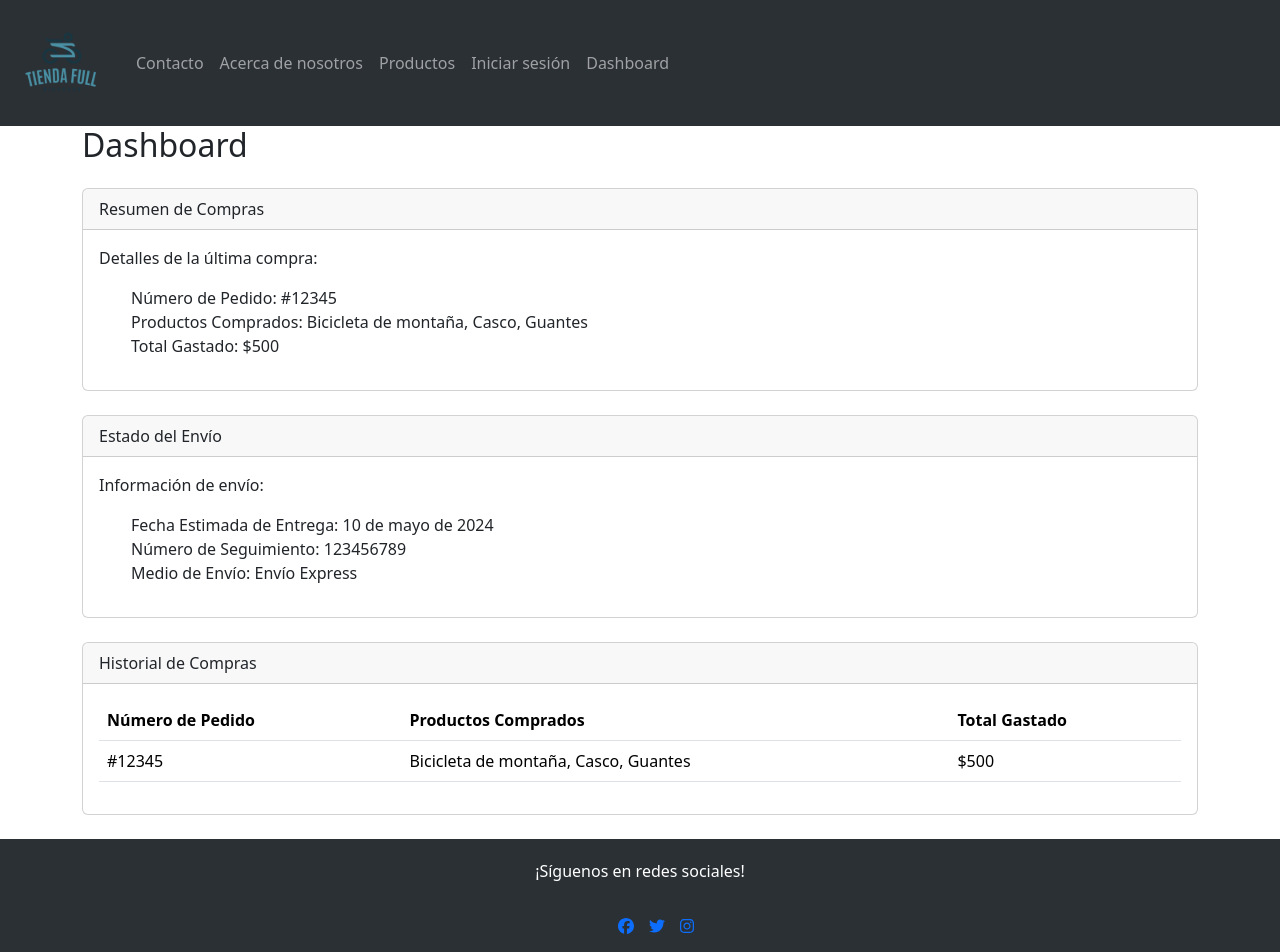
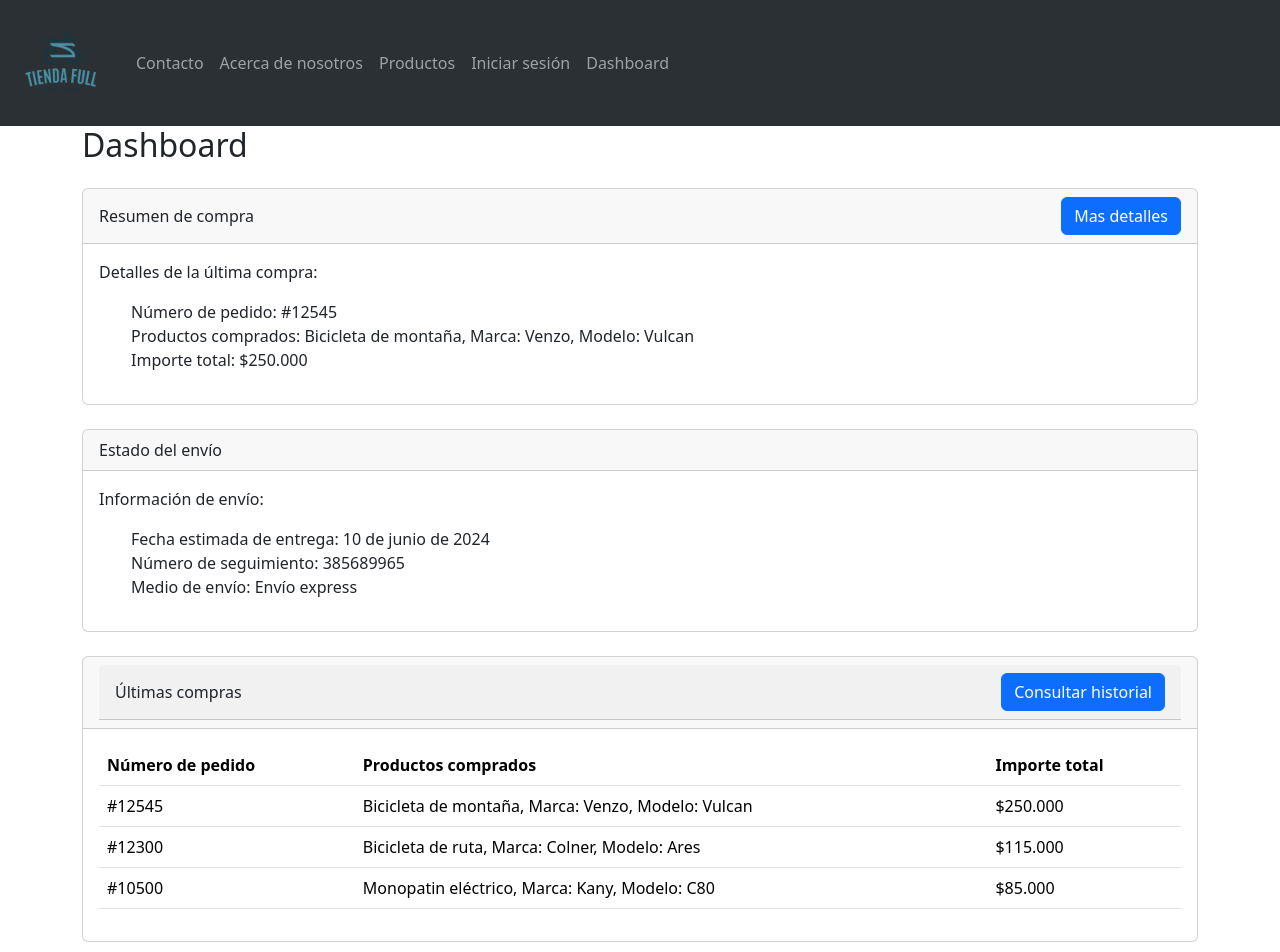
Before and after one commit to fedekrenn/tiendafull-ispc, an Angular app in the folder frontend/: page /Dashboard in a window 1280 px wide. Shown: the top 952 px of the page. Built offline with nearby package versions, Linux system fonts and the light colour scheme.

Commit message:
Se actualiza componte customer-dashboard y se agregan validaciones de email y password en componente login-page

```diff
--- a/frontend/src/app/components/customer-dashboard/customer-dashboard.component.html
+++ b/frontend/src/app/components/customer-dashboard/customer-dashboard.component.html
@@ -1,58 +1,71 @@
 <main>
     <div class="container">
         <h2>Dashboard</h2>
-
         <!-- Resumen de Compras -->
         <div class="card my-4">
-          <div class="card-header">
-            Resumen de Compras
+          <div class="card-header d-flex justify-content-between align-items-center">
+            <span>Resumen de compra</span>
+            <!-- Botón Consultar Detalle -->
+            <button class="btn btn-primary">Mas detalles</button>
           </div>
           <div class="card-body">
             <p>Detalles de la última compra:</p>
             <ul>
-              <li>Número de Pedido: #12345</li>
-              <li>Productos Comprados: Bicicleta de montaña, Casco, Guantes</li>
-              <li>Total Gastado: $500</li>
+              <li>Número de pedido: #12545</li>
+              <li>Productos comprados: Bicicleta de montaña, Marca: Venzo, Modelo: Vulcan</li>
+              <li>Importe total: $250.000</li>
+            </ul>
+          </div>
+        </div>
+        <!-- Estado del Envío -->
+        <div class="card my-4">
+          <div class="card-header">
+            Estado del envío
+          </div>
+          <div class="card-body">
+            <p>Información de envío:</p>
+            <ul>
+              <li>Fecha estimada de entrega: 10 de junio de 2024</li>
+              <li>Número de seguimiento: 385689965</li>
+              <li>Medio de envío: Envío express</li>
             </ul>
           </div>
         </div>
 
-        <!-- Estado del Envío -->
+        <!-- Últimas Compras -->
         <div class="card my-4">
           <div class="card-header">
-            Estado del Envío
-          </div>
-          <div class="card-body">
-            <p>Información de envío:</p>
-            <ul>
-              <li>Fecha Estimada de Entrega: 10 de mayo de 2024</li>
-              <li>Número de Seguimiento: 123456789</li>
-              <li>Medio de Envío: Envío Express</li>
-            </ul>
-          </div>
-        </div>
-
-        <!-- Historial de Compras -->
-        <div class="card my-4">
-          <div class="card-header">
-            Historial de Compras
+            <div class="card-header d-flex justify-content-between align-items-center">
+              <span>Últimas compras</span>
+              <!-- Botón Consultar Detalle -->
+              <button class="btn btn-primary">Consultar historial</button>
+            </div>
           </div>
           <div class="card-body">
             <table class="table">
               <thead>
                 <tr>
-                  <th>Número de Pedido</th>
-                  <th>Productos Comprados</th>
-                  <th>Total Gastado</th>
+                  <th>Número de pedido</th>
+                  <th>Productos comprados</th>
+                  <th>Importe total</th>
                 </tr>
               </thead>
               <tbody>
                 <tr>
-                  <td>#12345</td>
-                  <td>Bicicleta de montaña, Casco, Guantes</td>
-                  <td>$500</td>
+                  <td>#12545</td>
+                  <td>Bicicleta de montaña, Marca: Venzo, Modelo: Vulcan</td>
+                  <td>$250.000</td>
                 </tr>
-                <!-- Agrega más filas con datos de historial de compras si es necesario -->
+                <tr>
+                  <td>#12300</td>
+                  <td>Bicicleta de ruta, Marca: Colner, Modelo: Ares</td>
+                  <td>$115.000</td>
+                </tr>
+                <tr>
+                  <td>#10500</td>
+                  <td>Monopatin eléctrico, Marca: Kany, Modelo: C80</td>
+                  <td>$85.000</td>
+                </tr>
               </tbody>
             </table>
           </div>
--- a/frontend/src/app/components/login-page/login-page.component.html
+++ b/frontend/src/app/components/login-page/login-page.component.html
@@ -16,11 +16,40 @@
               <label for="email" class="form-label"
                 >Correo electrónico
               </label>
-              <input type="email" class="form-control" formControlName="email" required>
+              <input type="email" class="form-control" formControlName="email">
+              @if (Email?.errors && Email?.touched) {
+                @if (Email?.hasError('required'))
+                {
+                  <p class="text-danger">
+                  El email es requerido.
+                  </p>
+                }
+                @else if (Email?.hasError('email'))
+                {
+                 <p class="text-danger">
+                 El formato del email debe ser válido.
+                  </p>
+                }
+              }
             </div>
             <div class="mb-4">
               <label for="password" class="form-label">Contraseña </label>
-              <input type="password" class="form-control" formControlName="password" required>
+              <input type="password" class="form-control" formControlName="password">
+              @if(Password?.errors && Password?.touched)
+              {
+                @if(Password?.hasError('required'))
+                {
+                  <p class="text-danger">
+                    El Password es requerido.
+                  </p>
+                }
+                @else if (Password?.hasError('minlength') )
+                {
+                  <p class="text-danger">
+                  El Password requiere como mínimo 8 caracteres.
+                  </p>
+                }
+              }
             </div>
             <div class="mb-4">
               <input type="checkbox" name="recordarme" class="form-check-input">
--- a/frontend/src/app/components/login-page/login-page.component.ts
+++ b/frontend/src/app/components/login-page/login-page.component.ts
@@ -1,5 +1,5 @@
 import {Component} from '@angular/core';
-import {ReactiveFormsModule,FormBuilder,FormGroup} from '@angular/forms';
+import {ReactiveFormsModule,FormBuilder,FormGroup,Validators} from '@angular/forms';
 import { RouterLink } from '@angular/router';
 
 
@@ -17,10 +17,18 @@ export class LoginPageComponent {
   passAdmin:string = 'admin'
   constructor(private formBuilder:FormBuilder){
     this.form = this.formBuilder.group({
-      email:'',
-      password:''
+      email:['',[Validators.required, Validators.email],[]],
+      password:['',[Validators.required],[]]
     })
   }
+  get Password() {
+    return this.form.get("password");
+  }
+  get Email() {
+    return this.form.get("email");
+  }
+
+
   validarUsuario() {
     if (this.form.value.email != "" && this.form.value.password != "") {
       this.contador = this.contador + 1;
```
